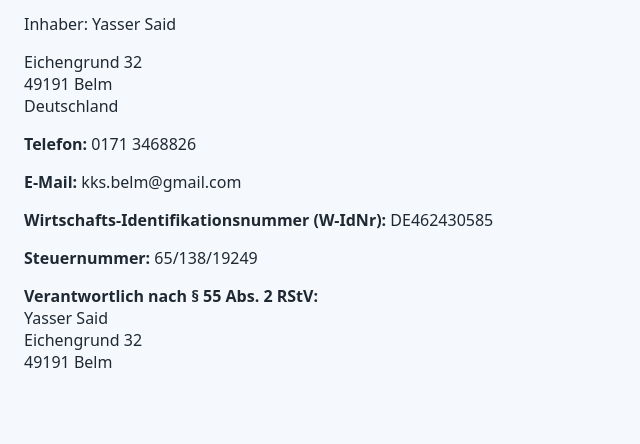
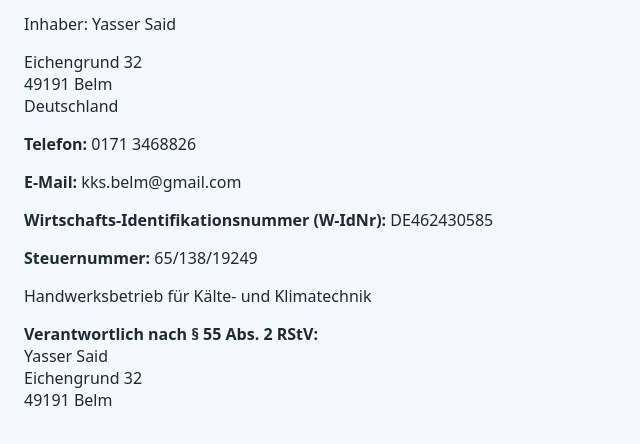
Before and after one commit to kksbelm/kks-said-website, a plain HTML site: page impressum.html in a window 1280 px wide. Shown: the part 104-548 px from the top of the page, without its empty margins (0-640 px from the left). Drawn offline with Linux system fonts and the light colour scheme.

Commit message:
impressum.html

```diff
--- a/impressum.html
+++ b/impressum.html
@@ -6,7 +6,7 @@
   <link rel="stylesheet" href="style.css">
 </head>
 <body>
-  <section class="section">
+  <section class="section section-ice">
     <h2>Impressum</h2>
 
     <p><strong>KKS Kälte- und Klimatechnik Said</strong></p>
@@ -20,8 +20,9 @@
     <p><strong>E-Mail:</strong> kks.belm@gmail.com</p>
 
     <p><strong>Wirtschafts-Identifikationsnummer (W-IdNr):</strong> DE462430585</p>
+    <p><strong>Steuernummer:</strong> 65/138/19249</p>
 
-    <p><strong>Steuernummer:</strong> 65/138/19249</p>
+    <p>Handwerksbetrieb für Kälte- und Klimatechnik</p>
 
     <p><strong>Verantwortlich nach § 55 Abs. 2 RStV:</strong><br>
     Yasser Said<br>
```
